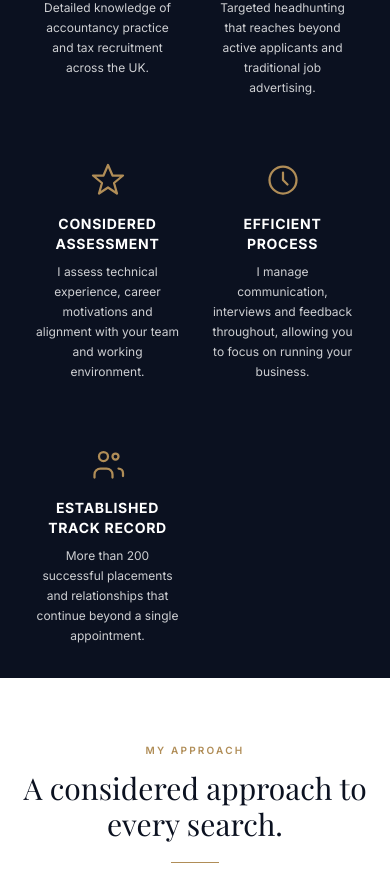
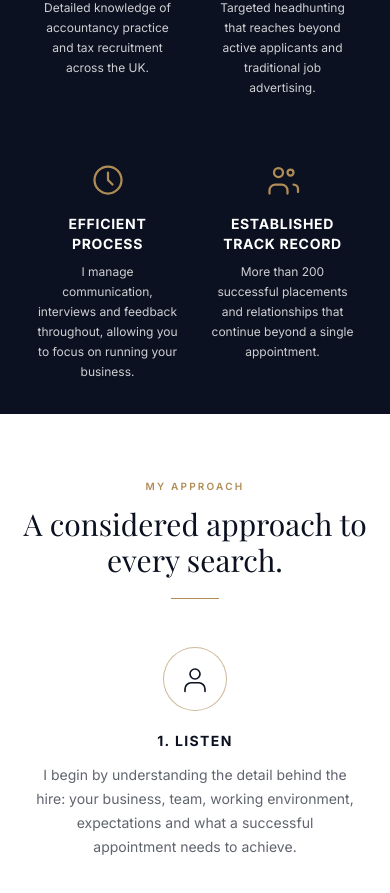
Before and after one commit to WH-93/website-skeleton-1, a Next.js app: page /clients in a window 390 px wide. Shown: the part 1216-2109 px from the top of the page. Built offline with nearby package versions, Linux system fonts and the light colour scheme; a web font is replaced by a local one.

Commit message:
Hide Considered Assessment on mobile

```diff
--- a/src/app/clients/page.tsx
+++ b/src/app/clients/page.tsx
@@ -52,7 +52,7 @@ export default function ClientsPage() {
       <section className="stats-band">
         <div className="container-page stats-grid">
           {benefits.map(item => (
-            <div key={item.title} className="stat-item">
+            <div key={item.title} className={`stat-item ${item.title === 'Considered Assessment' ? 'hidden sm:block' : ''}`}>
               <div className="stat-icon"><BcIcon name={item.icon} size={36} strokeWidth={1.5} /></div>
               <div className="stat-value">{item.title}</div>
               <div className="stat-label">{item.desc}</div>
```
